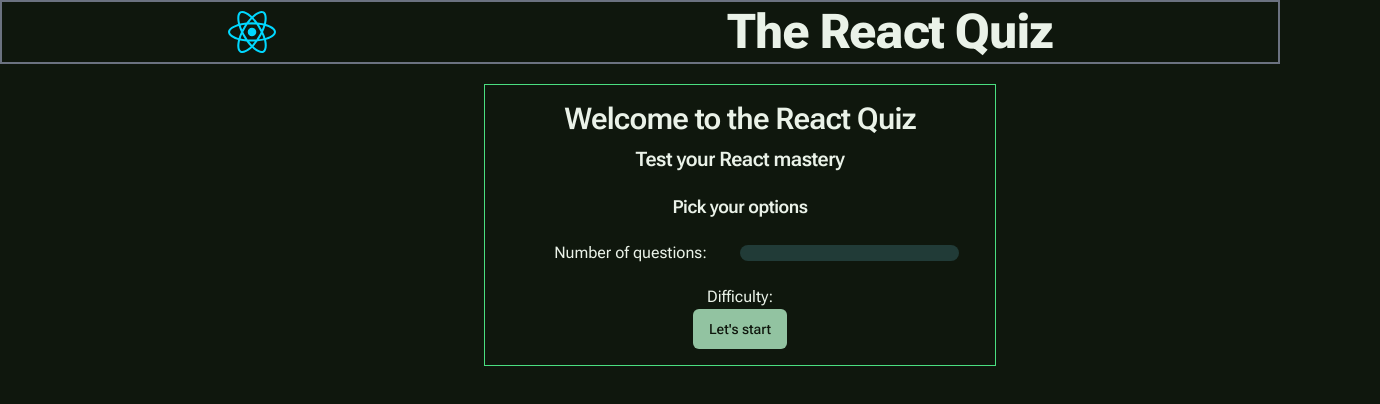
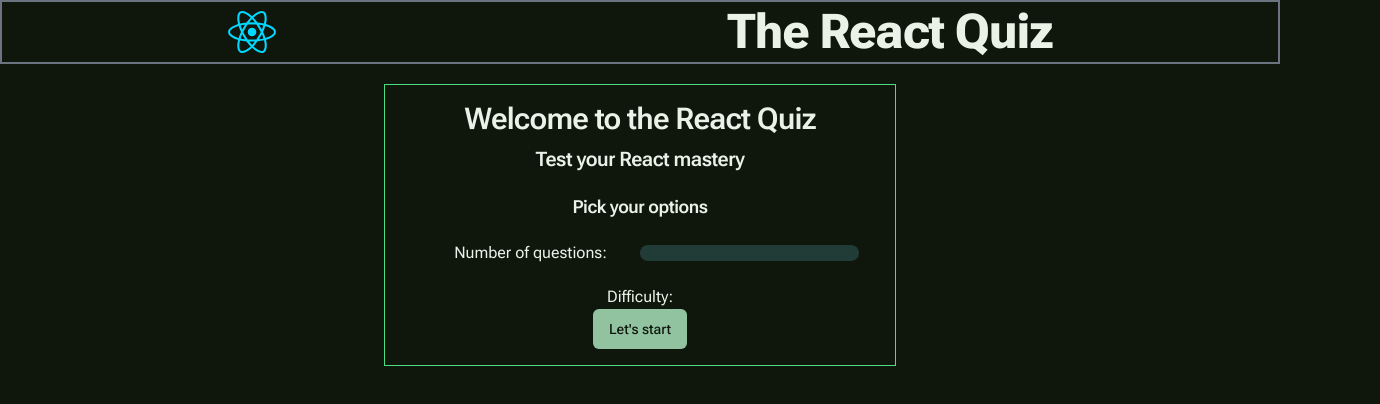
Before and after one commit to GloBoiVic/Quiz-App, a React (Vite) app: page / in a window 1280 px wide. Shown: the top 404 px of the page, 1380 px wide, since content can reach past the window. Built offline with nearby package versions, Linux system fonts and the light colour scheme; data requests are answered from the project's data file.

Commit message:
Update App

```diff
--- a/src/App.tsx
+++ b/src/App.tsx
@@ -75,18 +75,11 @@
       <div className="max-w-screen h-screen mx-auto">
         <Header />
         <Main>
-          <motion.div
-            animate={{ x: 100 }}
-            transition={{
-              ease: 'linear',
-              duration: 2,
-              x: { duration: 1 },
-            }}
-          >
+          <>
             {status === 'loading' && <Loader />}
             {status === 'error' && <Error />}
             {status === 'ready' && <StartScreen totalQuestions={totalQuestions} onStart={startQuiz} />}
-          </motion.div>
+          </>
         </Main>
       </div>
     </ThemeProvider>
```
